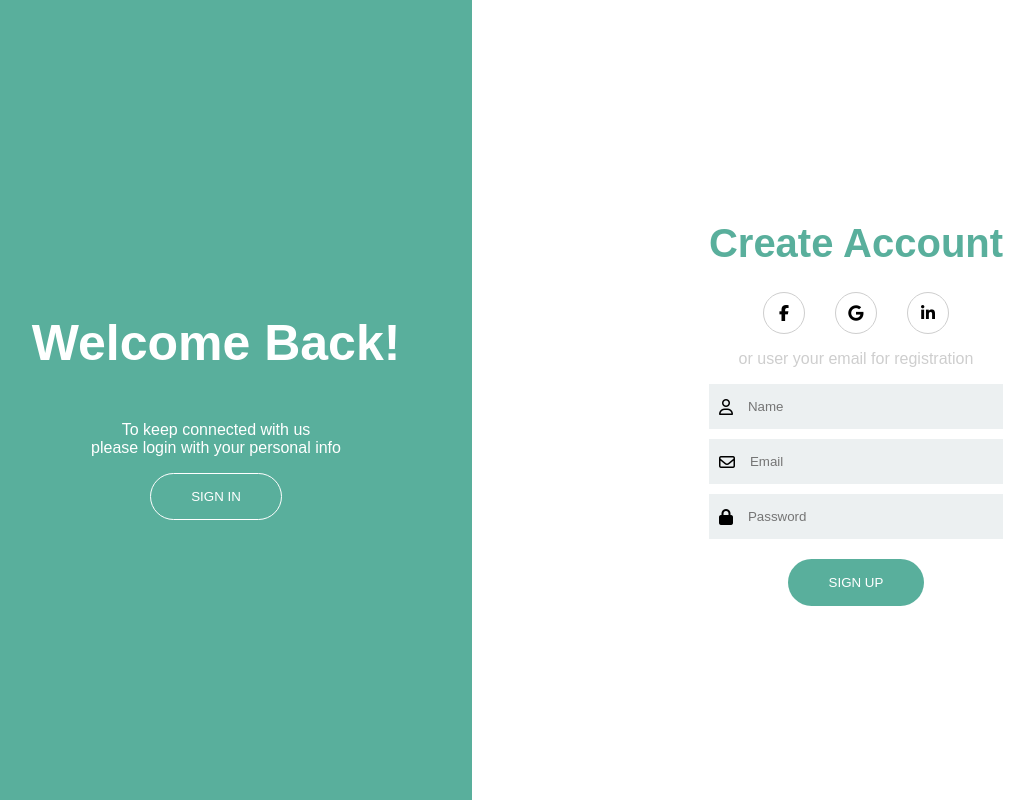
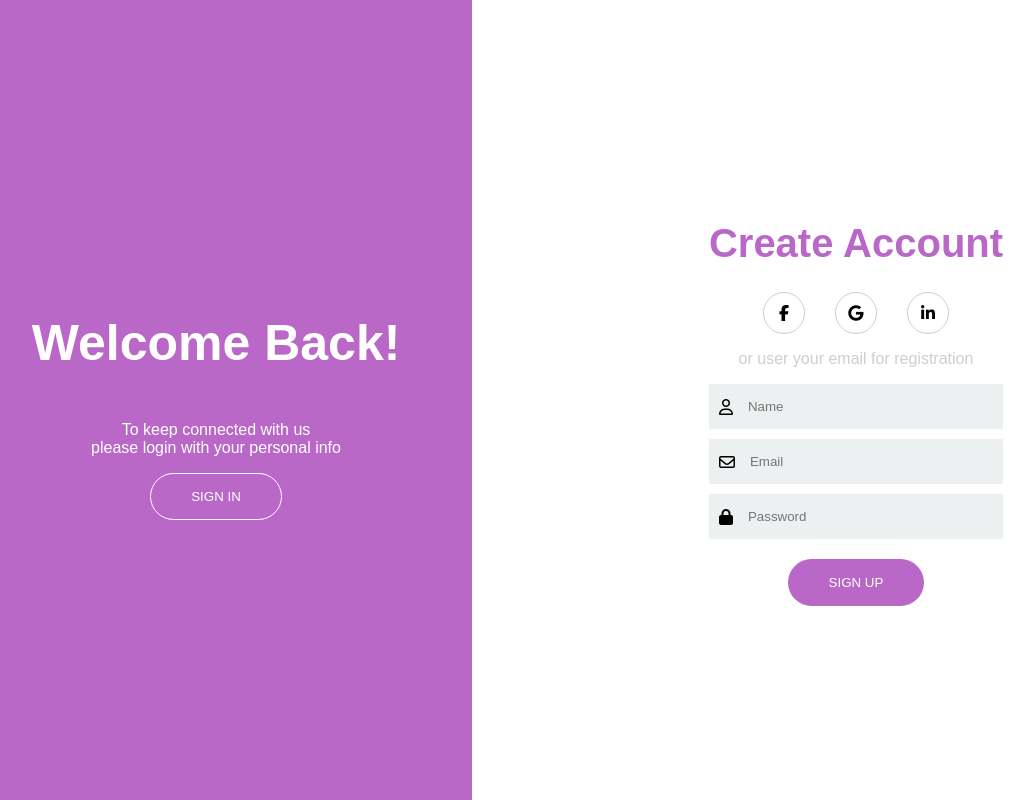
Before and after one commit to jp-dev18/digital-aulas, a plain HTML site: page Registros/Cadastros/index.html in a window 1280 px wide. Shown: the whole page, without its empty margins (40-1074 px from the left). Drawn offline with Linux system fonts and the light colour scheme.

Commit message:
color pag register

```diff
--- a/Registros/Cadastros/style.css
+++ b/Registros/Cadastros/style.css
@@ -13,7 +13,7 @@ body {
 .container .esquerda {
     width: 40%;
     height: 100%;
-    background-color: #59af9c;
+    background-color: #BA68C8;
     display: flex;
     flex-direction: column;
     justify-content: center;
@@ -44,7 +44,7 @@ body {
 }
 
 .container .direita .formulario .topo h1 {
-    color: #59af9c;
+    color: #BA68C8;
     font-size: 40px;
 }
 
@@ -80,7 +80,7 @@ body {
 }
 
 .container .direita .formulario .fim button {
-    background-color: #59af9c;
+    background-color: #BA68C8;
     border: 1px solid transparent;
     color: white;
     padding: 15px 40px;
```
